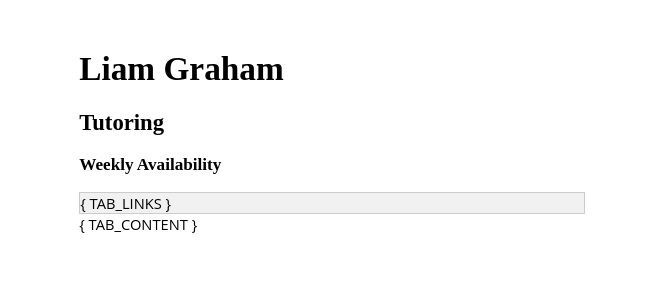
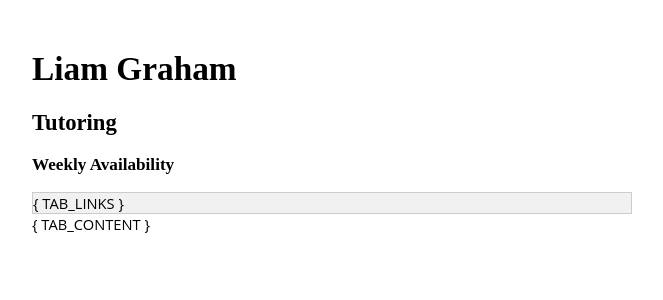
Before and after one commit to LiamGraham/liamgraham.github.com, a Python web app: template templates/tutoring.html in a window 1280 px wide. Shown: the top 300 px of the page, without its empty margins (308-971 px from the left). Run offline with Jinja, Linux system fonts and the light colour scheme; the template is opened without the code that fills it, so the values that code supplies are empty; some web fonts are replaced.

Commit message:
Change main div width

```diff
--- a/static/style.css
+++ b/static/style.css
@@ -6,7 +6,7 @@ body {
     text-align: justify;
 }
 .main {
-    max-width: 40%;
+    max-width: 600px;
     margin: 50px auto 50px;
 }
 .image {
```
